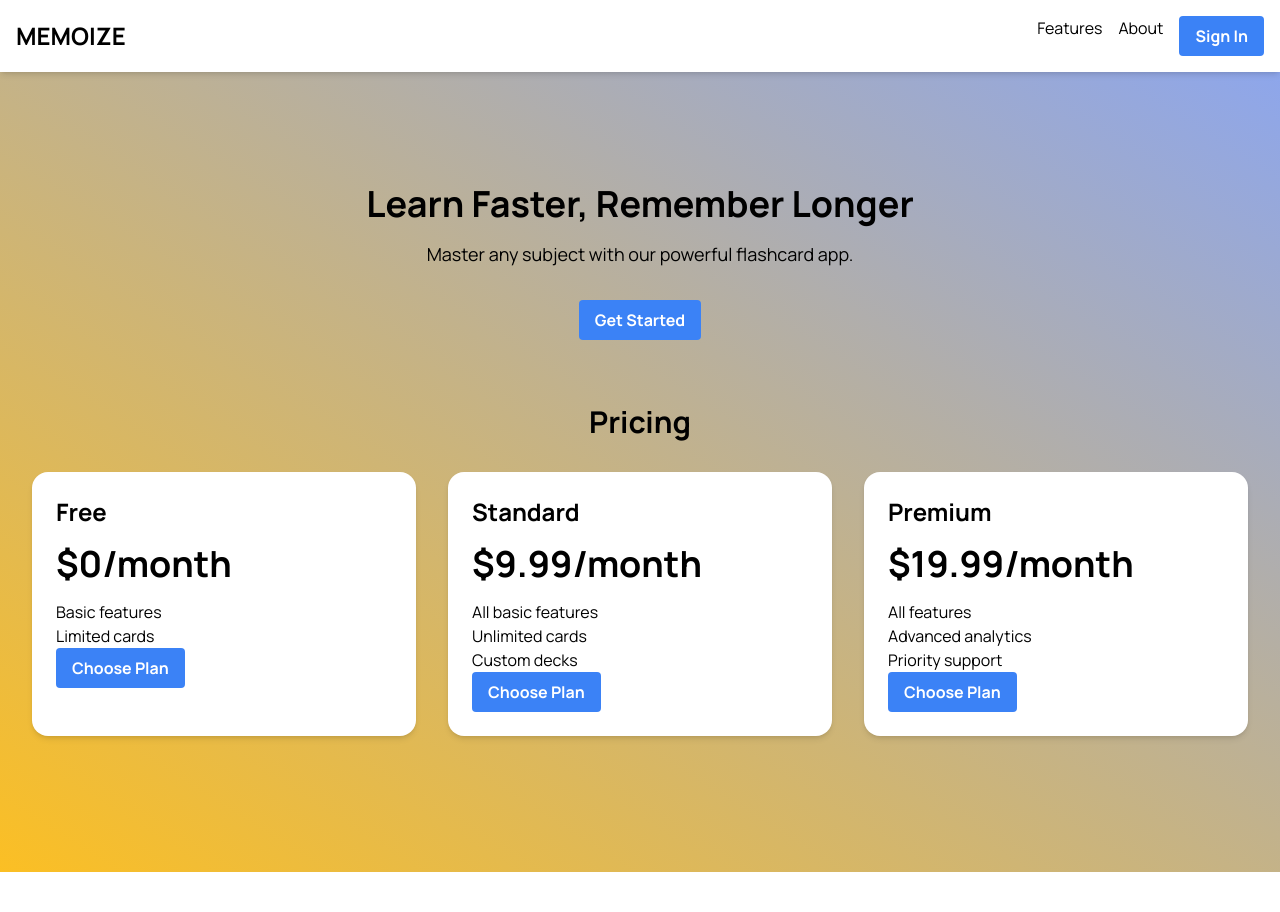
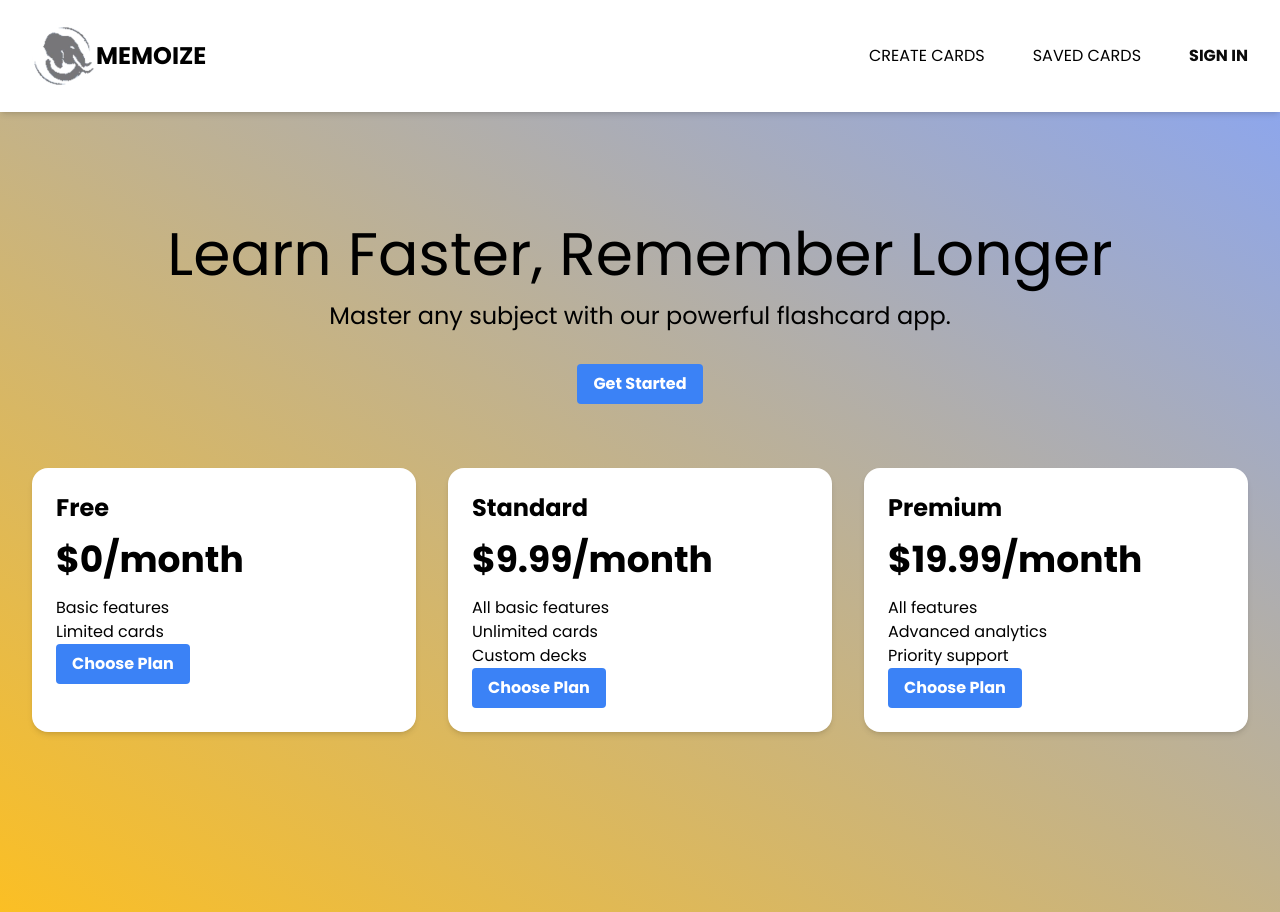
Before and after one commit to wlowrimore/hs_p4_flashcards, a Next.js app: page / in a window 1280 px wide. Before the commit the page ends 872 px from the top, so only its background shows below. Built offline with nearby package versions, Linux system fonts and the light colour scheme; no server answers.

Commit message:
fixes large screen styling on generate page

```diff
--- a/src/app/components/GeneratePage.tsx
+++ b/src/app/components/GeneratePage.tsx
@@ -225,13 +225,13 @@ export default function GeneratePage() {
       </div>
 
       {/* Generated Flashcards Display Here */}
-      <div className="py-6 px-4 rounded flex bg-yellow-50/30 border-l-2 border-r-2 border-b-2 border-neutral-400 shadow shadow-neutral-500">
+      <div className="py-6 px-4 rounded flex bg-transparent">
         {flashcards.length > 0 && (
-          <div className="bg-gradient-to-bl from-zinc-100 via-gray-400 to-blue-500 border border-neutral-200 z-20 flex flex-col mx-auto justify-center items-center rounded-lg px-6">
-            <h2 className="pb-8 text-2xl font-bold tracking-wide uppercase">
+          <div className="bg-gradient-to-bl from-zinc-100 via-gray-400 to-blue-500 border border-neutral-200 flex flex-col mx-auto items-center rounded-lg px-6">
+            <h2 className="py-8 text-2xl font-bold tracking-wide uppercase">
               Generated Flashcards Preview for {prompt}
             </h2>
-            <div className="grid grid-cols-4 gap-10 h-1/2 border-b pb-6 border-neutral-700">
+            <div className="grid grid-cols-4 gap-10 border-b pb-6 border-neutral-700">
               {flashcards.map((flashcard, index) => {
                 const isFlipped = cardStates[index] ?? false;
                 return (
--- a/src/app/components/Header.tsx
+++ b/src/app/components/Header.tsx
@@ -3,6 +3,8 @@
 import { useState } from "react";
 import Link from "next/link";
 import { useSession, signIn, signOut } from "next-auth/react";
+import Image from "next/image";
+import SiteLogo from "../../../public/images/header-elephant.webp";
 const Header = () => {
   const [isNavOpen, setIsNavOpen] = useState(false);
 
@@ -11,21 +13,43 @@ const Header = () => {
   return (
     <header className="sticky top-0 z-10 bg-white shadow-md">
       <div className="container mx-auto px-4 py-4 flex justify-between items-center">
-        <h1 className="text-2xl font-bold uppercase">Memoize</h1>
-        <nav className="hidden md:flex space-x-4">
-          <Link href="/features">Features</Link>
-          <Link href="/about">About</Link>
+        <Link
+          href="/"
+          className="py-2 px-4 flex items-center rounded-2xl hover:bg-neutral-200 transition duration-200"
+        >
+          <Image
+            src={SiteLogo}
+            alt="Memoize Logo"
+            width={64}
+            height={64}
+            className="rounded-2xl"
+          />
+          <h1 className="text-2xl font-bold uppercase">Memoize</h1>
+        </Link>
+        <nav className="hidden md:flex space-x-4 items-center">
+          <Link
+            href="/generate"
+            className="uppercase py-2 px-4 rounded-xl hover:bg-neutral-200 transition duration-200"
+          >
+            Create Cards
+          </Link>
+          <Link
+            href="/generate"
+            className="uppercase py-2 px-4 rounded-xl hover:bg-neutral-200 transition duration-200"
+          >
+            Saved Cards
+          </Link>
           {!session ? (
             <button
               onClick={() => signIn("google", { callbackUrl: "/generate" })}
-              className="bg-blue-500 text-white font-bold py-2 px-4 rounded"
+              className="text-neutral-950 hover:text-blue-600 font-bold py-1 px-4 uppercase"
             >
               Sign In
             </button>
           ) : (
             <button
               onClick={() => signOut({ callbackUrl: "/" })}
-              className="text-neutral-950 hover:text-neutral-600 font-bold py-2 px-4 rounded"
+              className="text-neutral-950 hover:text-blue-600 font-bold py-1 px-4 uppercase"
             >
               Sign Out
             </button>
--- a/src/app/components/LandingPage.tsx
+++ b/src/app/components/LandingPage.tsx
@@ -32,10 +32,8 @@ function LandingPage() {
     <div className="px-8 py-12 min-h-screen">
       {/* Hero section */}
       <section className="container mx-auto px-4 py-16 text-center">
-        <h2 className="text-4xl font-bold mb-4">
-          Learn Faster, Remember Longer
-        </h2>
-        <p className="text-lg mb-8">
+        <h2 className="text-6xl mb-4">Learn Faster, Remember Longer</h2>
+        <p className="text-2xl mb-8">
           Master any subject with our powerful flashcard app.
         </p>
         <button className="bg-blue-500 hover:bg-blue-700 text-white font-bold py-2 px-4 rounded">
@@ -45,7 +43,7 @@ function LandingPage() {
 
       {/* Pricing section */}
       <section className="container mx-auto">
-        <h2 className="text-3xl font-bold text-center mb-8">Pricing</h2>
+        {/* <h2 className="text-3xl font-bold text-center mb-8">Pricing</h2> */}
         <div className="grid grid-cols-1 md:grid-cols-3 gap-8">
           {pricingTiers.map((tier) => (
             <div
--- a/src/app/layout.tsx
+++ b/src/app/layout.tsx
@@ -1,11 +1,14 @@
 import type { Metadata } from "next";
-import { Manrope as Inter } from "next/font/google";
+import { Poppins as Inter } from "next/font/google";
 import "./globals.css";
 
 import Header from "./components/Header";
 import SessionWrapper from "@/providers/SessionProvider";
 
-const inter = Inter({ subsets: ["latin"] });
+const inter = Inter({
+  subsets: ["latin"],
+  weight: ["100", "200", "300", "400", "500", "600", "700", "800", "900"],
+});
 
 export const metadata: Metadata = {
   title: "Create Next App",
--- a/src/app/set/[id]/page.tsx
+++ b/src/app/set/[id]/page.tsx
@@ -70,10 +70,10 @@ const FlashcardSetDetails = () => {
   return (
     <main className="w-screen max-w-[80rem] min-h-screen flex py-12 mx-auto">
       <div className="flex flex-col w-full">
-        <h2 className="pb-6 text-4xl font-semibold uppercase">
+        <h2 className="pb-6 text-4xl text-neutral-700 font-semibold uppercase">
           Let&apos;s study some&nbsp;{flashcardSet?.name.toUpperCase()}
-          <p className="text-xl"></p>
         </h2>
+        <div className="w-full h-[0.025rem] mb-6 bg-neutral-800 rounded-full"></div>
         {flashcardSet && (
           <div className="grid grid-cols-4 gap-4">
             {flashcardSet?.flashcards.map((flashcard, index) => {
```
Also changed, not shown: public/images/header-elephant.webp (added).
